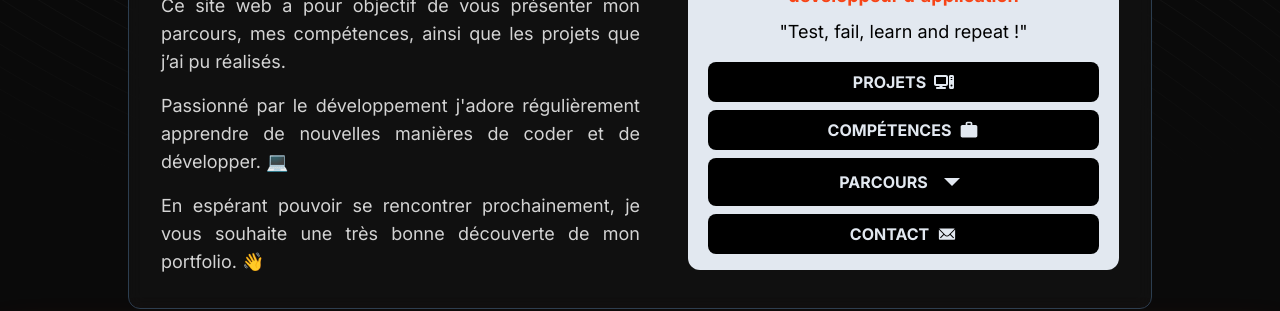
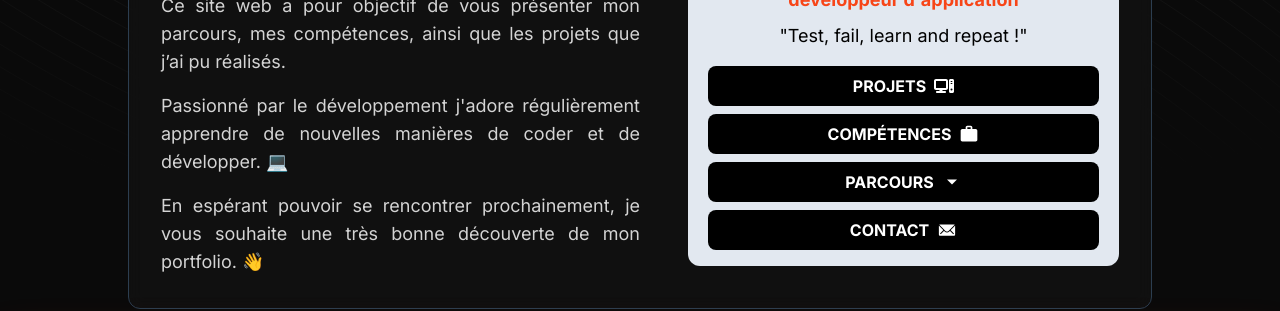
Before and after one commit to MathieuBourasseau/react-portfolio, a Next.js app: page / in a window 1280 px wide. Shown: the part 444-755 px from the top of the page. Built offline with nearby package versions, Linux system fonts and the light colour scheme.

Commit message:
feat: select is updated

```diff
--- a/app/components/HomePage.tsx
+++ b/app/components/HomePage.tsx
@@ -6,9 +6,8 @@ import { FaPlane } from "react-icons/fa";
 import { MdWork } from "react-icons/md";
 import { IoMdArrowDropdown } from "react-icons/io";
 import { motion } from "framer-motion";
-import Link from "next/link";
 
-
+// Correction du type : options est un tableau de strings simple dans ton objet cardLinks
 type itemsConfig = {
     icon: React.ReactNode;
     label: string;
@@ -16,45 +15,50 @@ type itemsConfig = {
     options?: string[];
 }
 
-type cardConfig = {
-    list: itemsConfig[];
+type HomeProps = {
+    onActivePage: (page: string) => void;
+    // Si tu as besoin de changer le background ici aussi, il faudrait ajouter la prop onActiveBackground
 }
 
-type HomeProps = {
-    onActivePage:(page: string) => void;
-}
+export default function HomePage({ onActivePage }: HomeProps) {
 
-export default function HomePage({ onActivePage } : HomeProps) {
-
-    const cardLinks = [
+    const cardLinks: itemsConfig[] = [
         { icon: <FaComputer />, label: "projets", url: "projects" },
         { icon: <MdWork />, label: "compétences", url: "skills" },
         { icon: <FaPlane />, label: "parcours", url: "career", options: ["professionnel", "académique"] },
         { icon: <IoIosMail />, label: "contact", url: "contact" },
     ]
 
+    // Fonction pour gérer le changement du select
+    const handleSelectChange = (e: React.ChangeEvent<HTMLSelectElement>, url: string) => {
+        onActivePage(url);
+    };
+
     return (
-        <section className="relative w-full flex-1 gap-6 flex flex-col items-center  antialiased overflow-hidden">
+        <section className="relative w-full flex-1 gap-6 flex flex-col items-center antialiased overflow-hidden">
 
             <div className="relative z-10 flex flex-col gap-4 py-[5%] px-[10%] md:gap-8 lg:py-8 lg:items-center w-full max-w-7xl">
 
                 {/* HEADER */}
+
                 <motion.h1
-                    initial={{ opacity: 0, y: -20}}
+                    initial={{ opacity: 0, y: -20 }}
                     animate={{ opacity: 1, y: 0 }}
-                    transition={{ duration: 0.5, ease: "easeOut"}}
+                    transition={{ duration: 0.5, ease: "easeOut" }}
                     className="text-lg font-bold text-white md:text-2xl lg:text-center lg:text-3xl lg:mb-4">
-                        Bienvenue sur le portfolio d'un développeur <span className="text-[#F74518]">passionné</span> !
+                    Bienvenue sur le portfolio d'un développeur <span className="text-[#F74518]">passionné</span> !
                 </motion.h1>
 
                 {/* MAIN CONTENT */}
+
                 <motion.div
-                    initial={{ opacity: 0, x: -40}}
+                    initial={{ opacity: 0, x: -40 }}
                     animate={{ opacity: 1, x: 0 }}
-                    transition={{ duration: 0.5, ease: "easeOut", delay: 0.4}}
+                    transition={{ duration: 0.5, ease: "easeOut", delay: 0.4 }}
                     className="flex flex-col text-justify gap-8 lg:flex-row lg:gap-12 lg:border lg:border-[#2C3E50] lg:rounded-xl lg:p-8 lg:justify-between lg:items-center bg-neutral-900/50 backdrop-blur-sm">
 
                     {/* LEFT SIDE CONTENT */}
+
                     <div className="flex flex-col gap-4 text-sm w-full md:text-base lg:text-lg lg:max-w-1/2 text-neutral-300">
                         <p>Je m’appelle Mathieu Bourasseau.</p>
                         <p>
@@ -67,6 +71,7 @@ export default function HomePage({ onActivePage } : HomeProps) {
                     </div>
 
                     {/* RIGHT SIDE CONTENT */}
+
                     <div className="flex flex-col items-center gap-4 rounded-xl py-4 px-5 bg-[#E2E8F0] max-w-[480px] md:max-w-[550px]">
                         <Image
                             src={`/intro/logo-avatar-mathieu.png`}
@@ -84,34 +89,42 @@ export default function HomePage({ onActivePage } : HomeProps) {
 
 
                         {/* LIST OF LINKS */}
+
                         <ul className="w-full flex flex-col gap-2 max-w-[350px] mx-auto md:max-w-[400px] text-[#E2E8F0] ">
                             {cardLinks.map((link, index) => (
                                 <li className="flex w-full justify-center" key={index}>
+
                                     {link.options ? (
                                         <div className="w-full relative group flex items-center justify-center rounded-lg bg-black py-2 text-blue-slate-900 hover:bg-[#f74518] transition-colors duration-300">
                                             <select
+                                                onChange={(event) => handleSelectChange(event, link.url)}
                                                 defaultValue=""
-                                                className="absolute text-base uppercase appearance-none w-full bg-transparent text-center cursor-pointer focus:outline-none inset-0 opacity-0 z-10"
+                                                className="absolute inset-0 w-full h-full opacity-0 cursor-pointer z-10 appearance-none"
                                             >
+
                                                 <option value="" disabled hidden>{link.label}</option>
+
                                                 {link.options.map((option, i) => (
-                                                    <option key={i} value={option} className="text-white bg-primary-orange">
+                                                    <option key={i} value={option} className="uppercase text-center text-white bg-primary-orange">
                                                         {option}
                                                     </option>
                                                 ))}
                                             </select>
+
+                                            {/* Design Visuel (Ce que l'utilisateur voit) */}
                                             <div className="flex items-center justify-center gap-2 pointer-events-none bg-transparent">
-                                                <span className="text-base uppercase font-bold bg-transparent group-hover:text-white transition-colors duration-300">{link.label}</span>
-                                                <IoMdArrowDropdown className="text-[32px] bg-transparent group-hover:text-white transition-colors duration-300" />
+                                                <p className="uppercase font-bold text-white bg-transparent">{link.label}</p>
+                                                <IoMdArrowDropdown className="text-[20px] text-white bg-transparent transition-colors duration-300" />
                                             </div>
                                         </div>
                                     ) : (
+                                        // Bloc SANS Select (Bouton classique)
                                         <button
                                             key={index}
                                             onClick={() => onActivePage(link.url)}
                                             className="cursor-pointer w-full flex justify-center items-center rounded-lg bg-black text-base py-2 text-blue-slate-900 hover:bg-[#f74518] hover:text-white transition-all duration-300"
                                         >
-                                            <div className="flex items-center justify-center gap-2 bg-transparent">
+                                            <div className="flex items-center justify-center gap-2 bg-transparent text-white">
                                                 <p className="uppercase font-bold bg-transparent">{link.label}</p>
                                                 <span className="text-[20px] bg-transparent">{link.icon}</span>
                                             </div>
```
